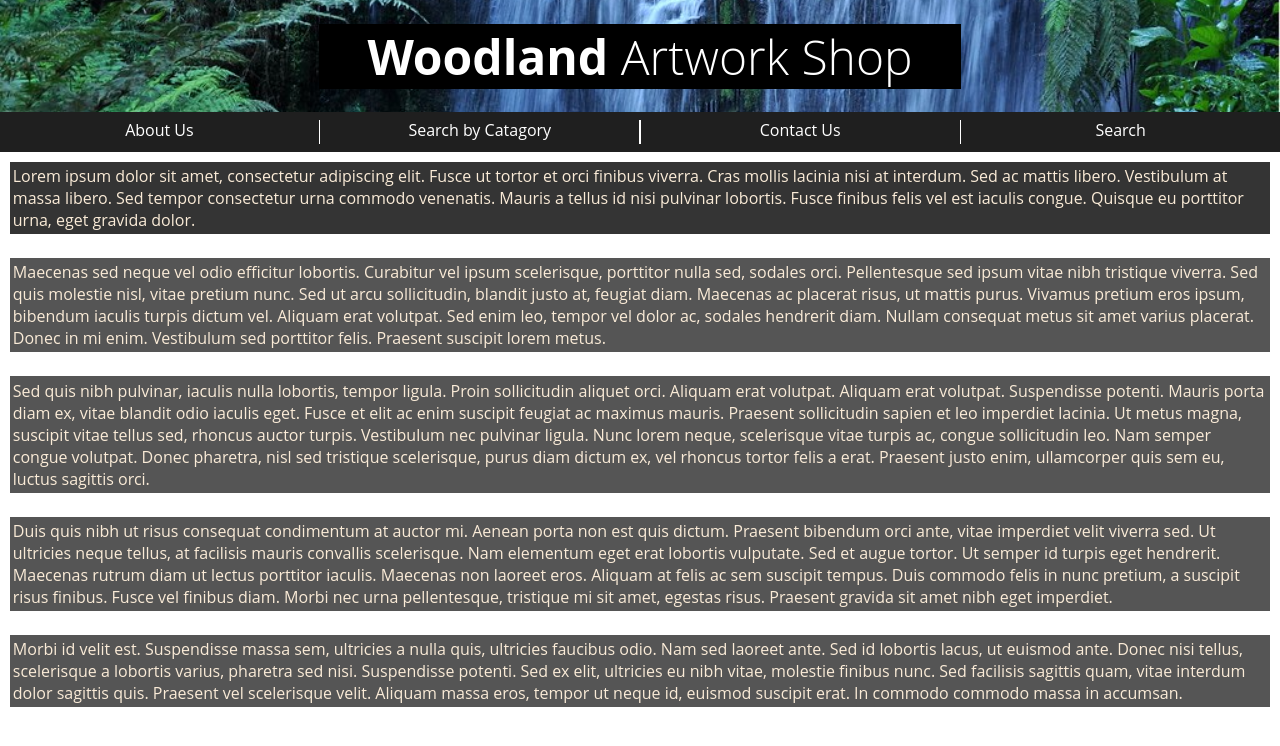
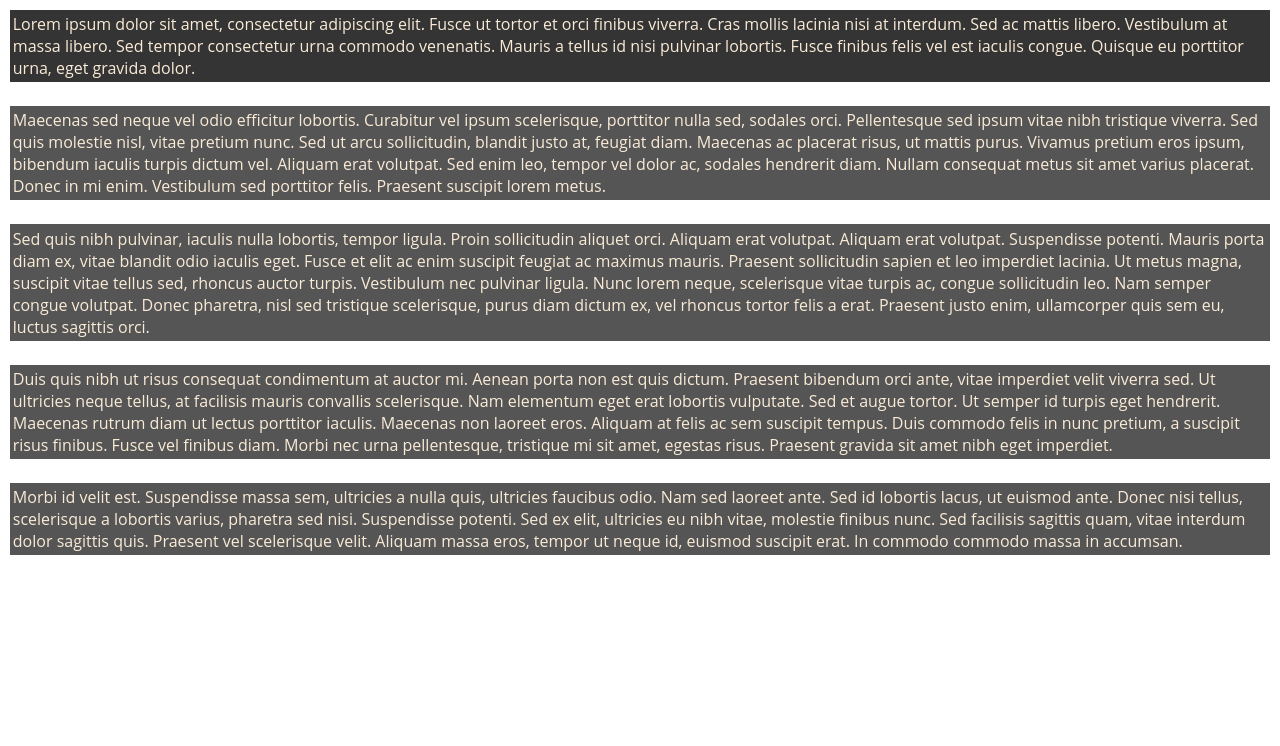
Before and after one commit to liamm91/shop, an Angular app: page / in a window 1280 px wide. Shown: the top 746 px of the page. Built offline with nearby package versions, Linux system fonts and the light colour scheme.

Commit message:
replaced tags with the routing tag

```diff
--- a/src/app/app.component.html
+++ b/src/app/app.component.html
@@ -1,2 +1 @@
-<app-header></app-header>
-<app-navbar></app-navbar>
+<router-outlet></router-outlet>
```
